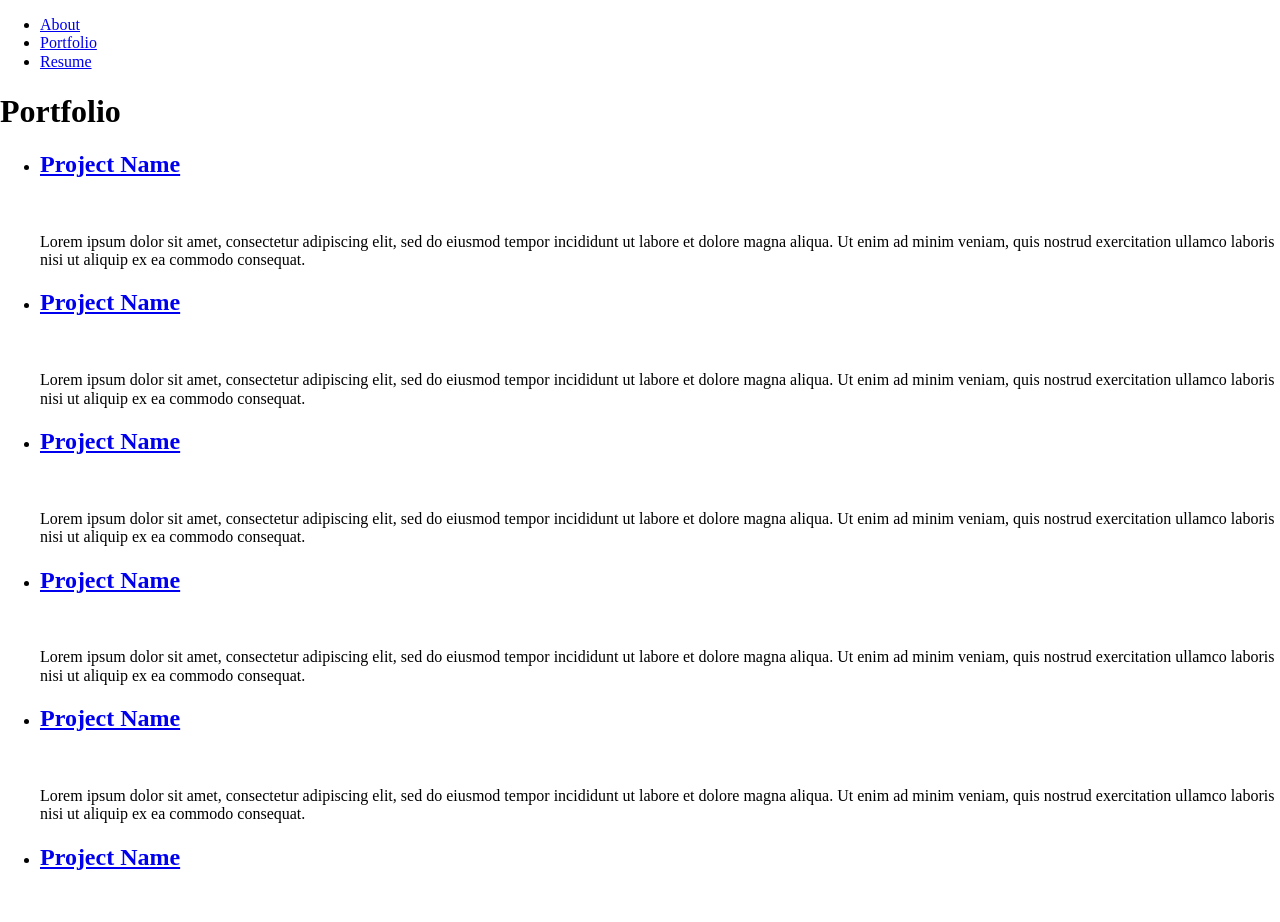
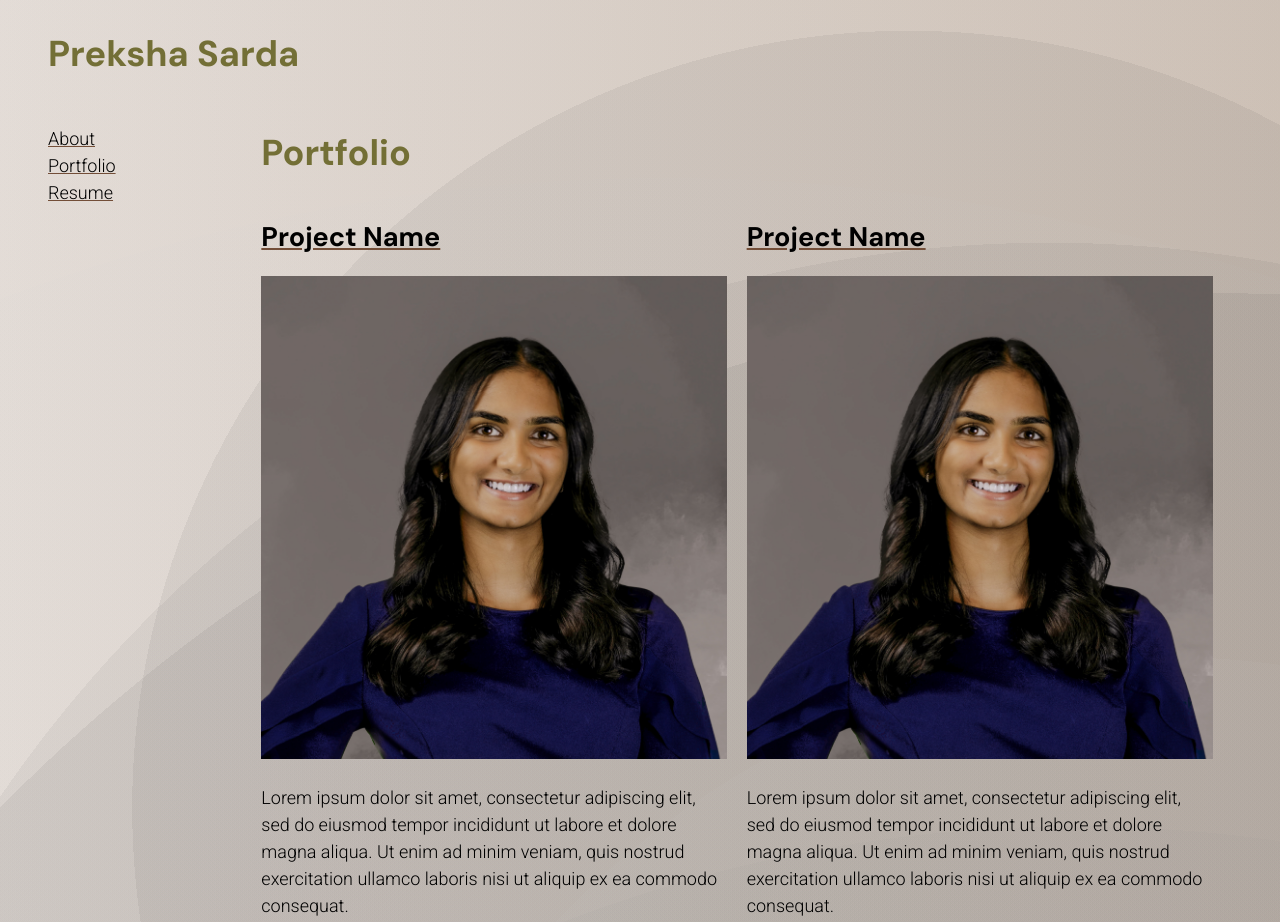
Before and after one commit to rhit-sardap/rhit-sardap.github.io, a plain HTML site: page Public/portfolio.html in a window 1280 px wide. Shown: the top 922 px of the page. Drawn offline with Linux system fonts and the light colour scheme.

Commit message:
personal portfolio part 2/3

```diff
--- a/Public/portfolio.html
+++ b/Public/portfolio.html
@@ -10,7 +10,10 @@
     <link rel="icon" href="images/favicon.png" />
 </head>
 
-<body>
+<body id="portfolio">
+    <header>
+        <h1>Preksha Sarda</h1>
+      </header>
     <nav>
         <ul>
             <li> <a href="index.html"> About</a></li>
@@ -24,7 +27,7 @@
             <ul id="portfolioItems">
                 <li>
                     <h2><a href="#">Project Name</a></h2>
-                    <img src="images/portfolio/project.png" alt="">
+                    <img src="images/preksha.jpg" alt="">
                     <!--MUST MAKE THE LINK!-->
                     <p>Lorem ipsum dolor sit amet, consectetur adipiscing elit, sed do eiusmod tempor incididunt ut
                         labore et dolore magna aliqua. Ut enim ad minim veniam, quis nostrud exercitation ullamco
@@ -32,7 +35,7 @@
                 </li>
                 <li>
                     <h2><a href="#">Project Name</a></h2>
-                    <img src="images/portfolio/project.png" alt="">
+                    <img src="images/preksha.jpg" alt="">
                     <!--MUST MAKE THE LINK!-->
                     <p>Lorem ipsum dolor sit amet, consectetur adipiscing elit, sed do eiusmod tempor incididunt ut
                         labore et dolore magna aliqua. Ut enim ad minim veniam, quis nostrud exercitation ullamco
@@ -40,7 +43,7 @@
                 </li>
                 <li>
                     <h2><a href="#">Project Name</a></h2>
-                    <img src="images/portfolio/project.png" alt="">
+                    <img src="images/preksha.jpg" alt="">
                     <!--MUST MAKE THE LINK!-->
                     <p>Lorem ipsum dolor sit amet, consectetur adipiscing elit, sed do eiusmod tempor incididunt ut
                         labore et dolore magna aliqua. Ut enim ad minim veniam, quis nostrud exercitation ullamco
@@ -48,7 +51,7 @@
                 </li>
                 <li>
                     <h2><a href="#">Project Name</a></h2>
-                    <img src="images/portfolio/project.png" alt="">
+                    <img src="images/preksha.jpg" alt="">
                     <!--MUST MAKE THE LINK!-->
                     <p>Lorem ipsum dolor sit amet, consectetur adipiscing elit, sed do eiusmod tempor incididunt ut
                         labore et dolore magna aliqua. Ut enim ad minim veniam, quis nostrud exercitation ullamco
@@ -56,7 +59,7 @@
                 </li>
                 <li>
                     <h2><a href="#">Project Name</a></h2>
-                    <img src="images/portfolio/project.png" alt="">
+                    <img src="images/preksha.jpg" alt="">
                     <!--MUST MAKE THE LINK!-->
                     <p>Lorem ipsum dolor sit amet, consectetur adipiscing elit, sed do eiusmod tempor incididunt ut
                         labore et dolore magna aliqua. Ut enim ad minim veniam, quis nostrud exercitation ullamco
@@ -64,7 +67,7 @@
                 </li>
                 <li>
                     <h2><a href="#">Project Name</a></h2>
-                    <img src="images/portfolio/project.png" alt="">
+                    <img src="images/preksha.jpg" alt="">
                     <!--MUST MAKE THE LINK!-->
                     <p>Lorem ipsum dolor sit amet, consectetur adipiscing elit, sed do eiusmod tempor incididunt ut
                         labore et dolore magna aliqua. Ut enim ad minim veniam, quis nostrud exercitation ullamco
--- a/Public/styles/main.css
+++ b/Public/styles/main.css
@@ -0,0 +1,144 @@
+/* FONT Imports */
+
+@import url('https://fonts.googleapis.com/css2?family=DM+Sans:opsz,wght@9..40,700&display=swap');
+@import url('https://fonts.googleapis.com/css2?family=Roboto:wght@300&display=swap');
+/* IMAGES */
+
+#mainPic {
+    height: 15em;
+}
+
+/* Texts */
+
+p {
+    max-width: 50em;
+
+}
+
+h1,
+h2,
+h3 {
+    line-height: 1.2;
+    font-family: 'DM Sans', sans-serif;
+    color: var(--headingOrContrast-color);
+}
+
+
+:root {
+    --vertical-space: 2rem;
+    --horizontal-space: 3rem;
+
+
+    --light-color: #F2EAE4;
+    --link-color: #734E38;
+    --headingOrContrast-color: #736F36;
+}
+
+a {
+    color: black;
+    text-decoration-color: var(--link-color);
+
+}
+
+body {
+    font-size: 18px;
+    line-height: 1.5;
+    font-family: 'Roboto', sans-serif;
+    background-image: radial-gradient(circle at 82% 60%, rgba(59, 59, 59, 0.06) 0%, rgba(59, 59, 59, 0.06) 69%, transparent 69%, transparent 100%), radial-gradient(circle at 36% 0%, rgba(185, 185, 185, 0.06) 0%, rgba(185, 185, 185, 0.06) 59%, transparent 59%, transparent 100%), radial-gradient(circle at 58% 82%, rgba(183, 183, 183, 0.06) 0%, rgba(183, 183, 183, 0.06) 17%, transparent 17%, transparent 100%), radial-gradient(circle at 71% 32%, rgba(19, 19, 19, 0.06) 0%, rgba(19, 19, 19, 0.06) 40%, transparent 40%, transparent 100%), radial-gradient(circle at 77% 5%, rgba(31, 31, 31, 0.06) 0%, rgba(31, 31, 31, 0.06) 52%, transparent 52%, transparent 100%), radial-gradient(circle at 96% 80%, rgba(11, 11, 11, 0.06) 0%, rgba(11, 11, 11, 0.06) 73%, transparent 73%, transparent 100%), radial-gradient(circle at 91% 59%, rgba(252, 252, 252, 0.06) 0%, rgba(252, 252, 252, 0.06) 44%, transparent 44%, transparent 100%), radial-gradient(circle at 52% 82%, rgba(223, 223, 223, 0.06) 0%, rgba(223, 223, 223, 0.06) 87%, transparent 87%, transparent 100%), radial-gradient(circle at 84% 89%, rgba(160, 160, 160, 0.06) 0%, rgba(160, 160, 160, 0.06) 57%, transparent 57%, transparent 100%), linear-gradient(90deg, rgb(242, 234, 228), rgb(217, 203, 191));
+}
+
+/* layout */
+
+body {
+    display: grid;
+    grid-template-areas: "head head"
+        "nav nav"
+        "main main"
+        "foot foot";
+    grid-template-columns: 1fr 5fr;
+    /* fr is a fractional unit */
+    grid-template-rows: auto auto 1fr auto;
+}
+
+@media screen and (min-width: 25em) {
+    body {
+        grid-template-areas: "head head"
+            "nav main"
+            "foot foot";
+        grid-template-columns: 1fr 5fr;
+        grid-template-rows: auto 1fr auto;
+    }
+
+}
+
+body>* {
+    /* all direct children of body */
+    padding-left: var(--horizontal-space);
+    padding-right: var(--horizontal-space);
+
+    /* all have the same padding not relative to the font size but the body default */
+}
+
+body>header {
+    grid-area: head;
+}
+
+body>nav {
+    grid-area: nav;
+    padding-top: 0;
+    padding-bottom: 0;
+}
+
+body>main {
+    grid-area: main;
+}
+
+body>footer {
+    grid-area: foot;
+}
+
+body>nav ul {
+    list-style-type: none;
+    padding: 0;
+}
+
+body>nav ul li {
+    display: inline;
+    padding-right: 1rem;
+}
+
+header,
+footer {
+    padding-top: var(--vertical-space);
+    padding-bottom: var(--vertical-space);
+    /* rem is reletive to the parent */
+}
+
+header h1,
+footer h1 {
+    margin: 0;
+}
+
+/* Portfolio Page Flexbox! */
+
+body#portfolio ul#portfolioItems {
+    display: flex;
+    flex-wrap: wrap;
+    flex: 1;
+    list-style-type: none;
+    padding: 0;
+
+}
+
+@media screen and (min-width: 25em) {
+
+    /* only applies on tablet size or above */
+    body#portfolio ul#portfolioItems li {
+        flex-basis: 48%;
+        padding-right: 2%;
+    }
+}
+
+body#portfolio ul#portfolioItems li img {
+    max-width: 100%;
+}
```
Also changed, not shown: Public/index.html (+20 -8 lines), Public/resume.html (+4 -1 lines), Public/images/preksha.jpg (added).
